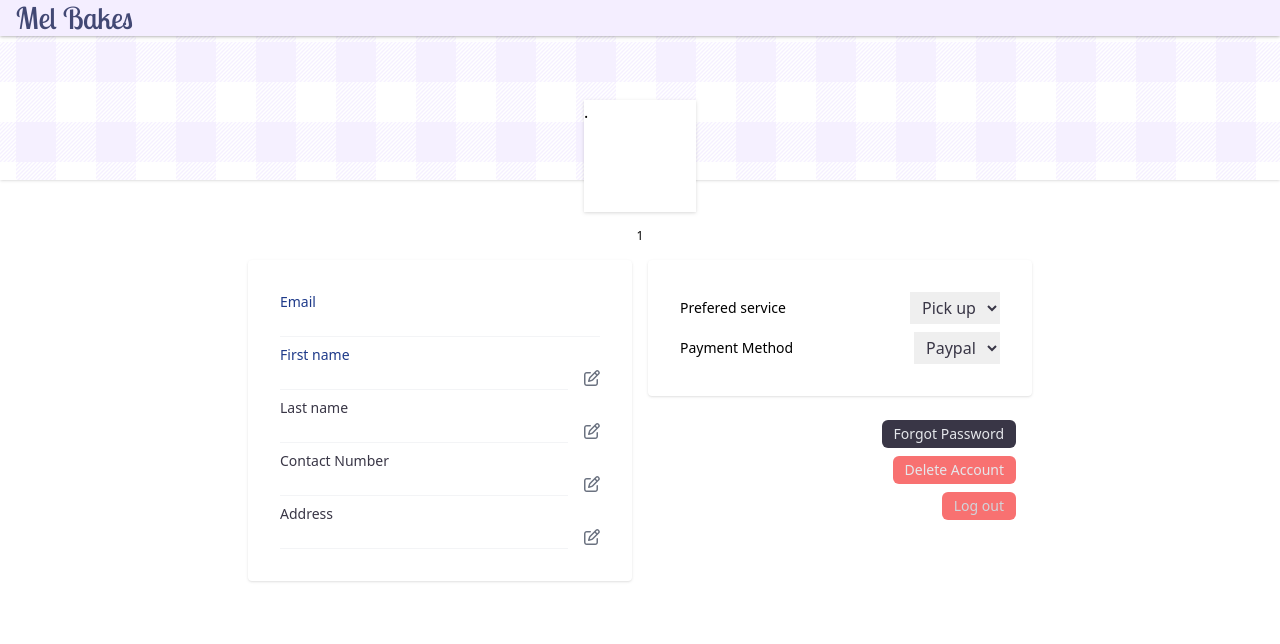
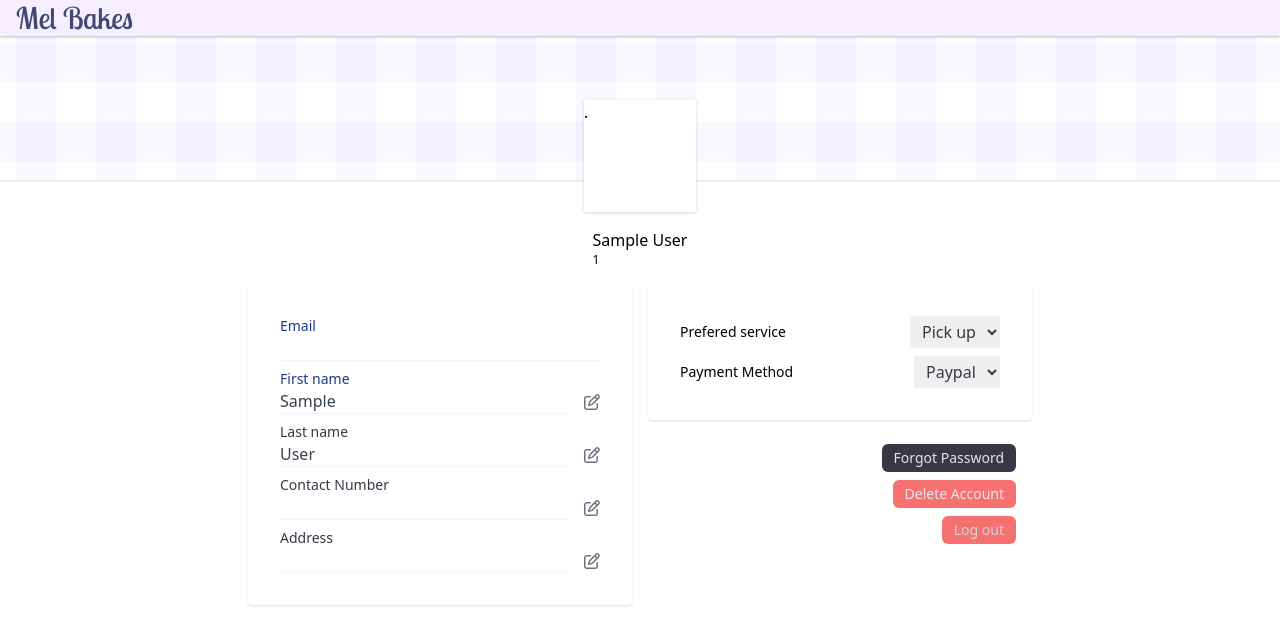
Before and after one commit to JamesWithLeo/Mel-Bakes, a React (Create React App) app in the folder client/: page /account/info in a window 1280 px wide. Shown: the top 644 px of the page. Built offline with nearby package versions, Linux system fonts and the light colour scheme; sample sign-in values are in the browser's storage.

Commit message:
lowercase IAccount

```diff
--- a/client/src/account.components/account.tsx
+++ b/client/src/account.components/account.tsx
@@ -142,7 +142,7 @@ export default function Account() {
         </section>
         <div>
           <h1 className="text-sm sm:text-base">
-            {user.FirstName} {user.LastName}
+            {user.firstName} {user.lastName}
           </h1>
           <h1 className="text-xs">{user._id}</h1>
         </div>
@@ -154,7 +154,7 @@ export default function Account() {
               <span className="flex w-full items-center gap-4">
                 <input
                   readOnly
-                  defaultValue={user.Gmail}
+                  defaultValue={user.gmail}
                   className="w-full border-b border-gray-100 text-gray-600 outline-none focus:border-gray-500"
                 />
               </span>
@@ -166,7 +166,7 @@ export default function Account() {
                 <input
                   id="FirstName"
                   readOnly
-                  defaultValue={user.FirstName}
+                  defaultValue={user.firstName}
                   className="w-full border-b border-gray-100 text-gray-700 outline-none focus:border-gray-500"
                 />
                 <button id="FirstNameEdit" onClick={HandleEdit}>
@@ -191,7 +191,7 @@ export default function Account() {
                 <input
                   readOnly
                   id="LastName"
-                  defaultValue={user.LastName}
+                  defaultValue={user.lastName}
                   className="w-full border-b border-gray-100 text-gray-700 outline-none focus:border-gray-500"
                 />
                 <button id="LastNameEdit" onClick={HandleEdit}>
@@ -217,7 +217,7 @@ export default function Account() {
                 <input
                   readOnly
                   id="Contact"
-                  defaultValue={user.Contact}
+                  defaultValue={user.contact}
                   className="w-full border-b border-gray-100 text-gray-700 outline-none focus:border-gray-500"
                 />
                 <button id="ContactEdit" onClick={HandleEdit}>
@@ -243,7 +243,7 @@ export default function Account() {
                 <input
                   readOnly
                   id="Address"
-                  defaultValue={user.Address}
+                  defaultValue={user.address}
                   className="w-full border-b border-gray-100 text-gray-700 outline-none focus:border-gray-500"
                 />
                 <button onClick={HandleEdit} id="AddressEdit">
--- a/client/src/admin.components/Admin.tsx
+++ b/client/src/admin.components/Admin.tsx
@@ -14,7 +14,7 @@ const queryClient = new QueryClient();
 function Admin() {
   const User = useSelector((state: AppState) => state.auth.User);
   const [isAsideVisible, setIsAsideVisible] = useState<boolean>(false);
-  if (User && User.Type !== "admin") {
+  if (User && User.type !== "admin") {
     return <Navigate to={"/"} />;
   }
   document.body.style.overflowY = "scroll";
--- a/client/src/components/Header.tsx
+++ b/client/src/components/Header.tsx
@@ -34,7 +34,7 @@ function HeaderComponent() {
           {auth.User ? (
             <div className="hidden gap-8 md:flex">
               <>
-                {auth.User.Type === "admin" ? (
+                {auth.User.type === "admin" ? (
                   <Link
                     to={"Admin"}
                     className="flex items-center justify-center gap-1"
@@ -145,7 +145,7 @@ function HeaderComponent() {
             </a>
 
             <>
-              {auth.User && auth.User.Type === "admin" ? (
+              {auth.User && auth.User.type === "admin" ? (
                 <Link
                   to={"Admin"}
                   className="flex h-full items-center justify-center gap-4 text-left text-primary hover:animate-pulse"
--- a/client/src/index.tsx
+++ b/client/src/index.tsx
@@ -1,6 +1,5 @@
 import * as React from "react";
 import ReactDOM from "react-dom/client";
-import axios from "axios";
 import { createBrowserRouter, RouterProvider } from "react-router-dom";
 import { QueryClient, QueryClientProvider } from "@tanstack/react-query";
 import { Provider } from "react-redux";
```
